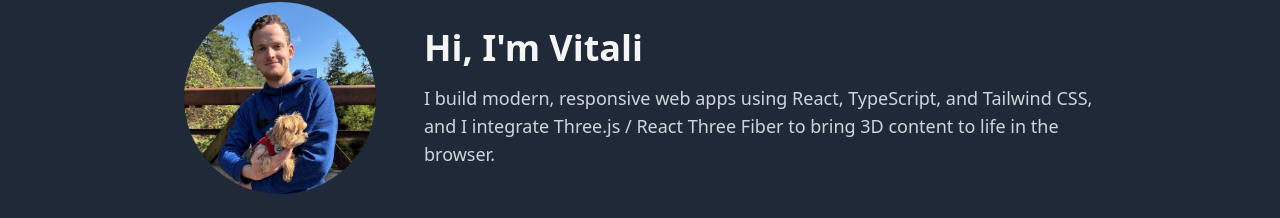
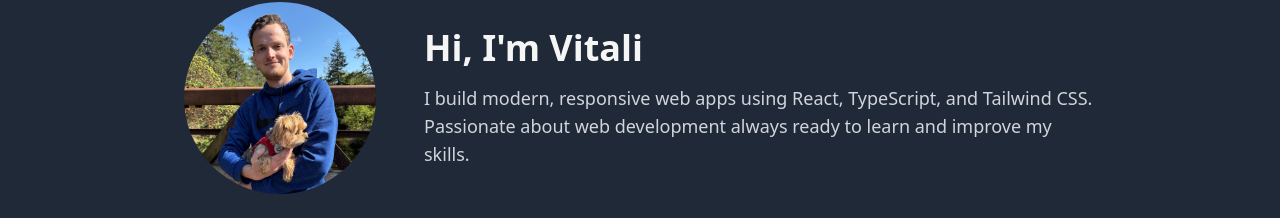
Before and after one commit to vitaly179153/portfolio, a React (Vite) app: page / in a window 1280 px wide. Shown: the part 318-536 px from the top of the page. Built offline with nearby package versions, Linux system fonts and the light colour scheme.

Commit message:
Update Welcome.tsx

```diff
--- a/src/components/Welcome.tsx
+++ b/src/components/Welcome.tsx
@@ -14,8 +14,7 @@ export default function Welcome() {
             <div className="max-w-2xl text-center md:text-left">
                 <h2 className="text-4xl font-bold mb-4 text-[#F5F5F5]">Hi, I'm Vitali</h2>
                 <p className="text-gray-300 text-lg">
-                    I build modern, responsive web apps using React, TypeScript, and Tailwind CSS, and I integrate Three.js / React Three Fiber to bring 3D content to life in the browser.
-                </p>
+                    I build modern, responsive web apps using React, TypeScript, and Tailwind CSS. Passionate about web development always ready to learn and improve my skills.</p>
             </div>
         </section>
     );
```
